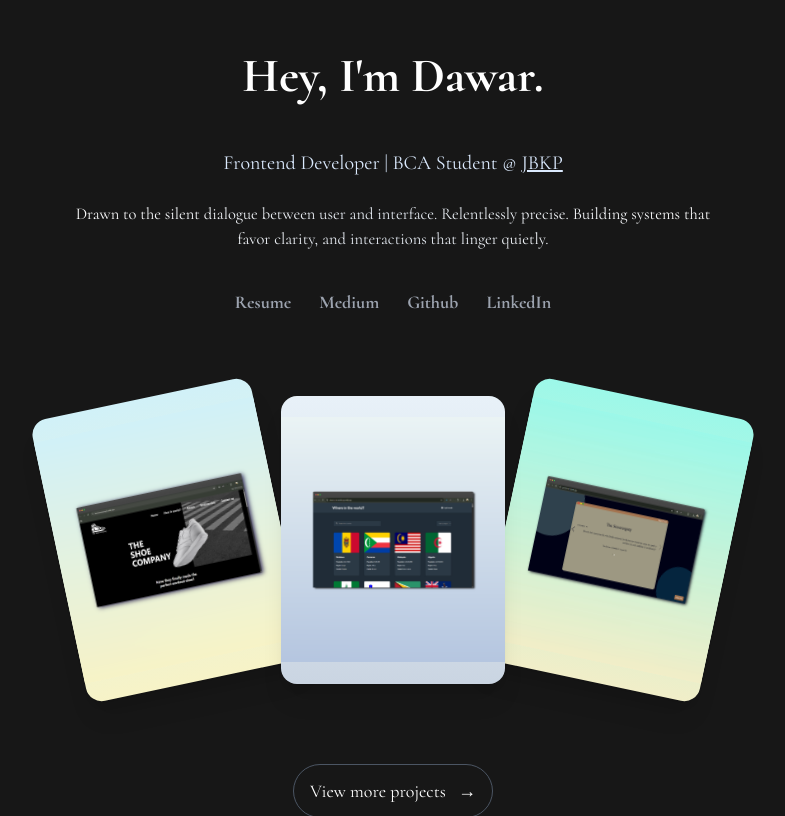
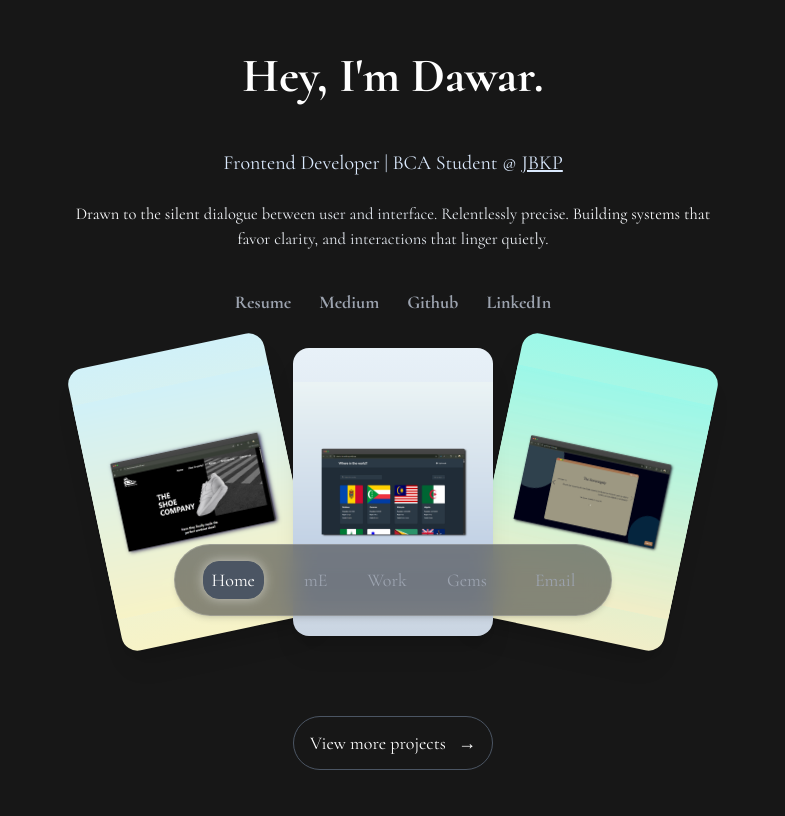
Before and after one commit to Dawar-Anwar-Khan/Dawar-portfolio, a React (Vite) app: page / in a window 1280 px wide. Shown: the part 136-952 px from the top of the page, without its empty margins (247-1032 px from the left). Built offline with nearby package versions, Linux system fonts and the light colour scheme; a web font is replaced by a local one.

Commit message:
menu intialized

```diff
--- a/src/assets/components/Cards.jsx
+++ b/src/assets/components/Cards.jsx
@@ -5,10 +5,10 @@ import image3 from "../images/image3.jpeg";
 
 export default function Cards() {
   return (
-    <section className="py-12  max-w-2xl mx-auto">
+    <section className="py-12 px-9 lg:py-0 max-w-2xl mx-auto">
       <div className=" h-xl">
-        <div className="flex flex-col justify-center items-center md:flex-row">
-          <div className="h-56 md:h-72 w-72 bg-custom-gradient1  rounded-2xl md:-rotate-12 hover:scale-105 transition shadow-xl duration-300 hover:z-20 flex items-center justify-center overflow-hidden">
+        <div className="flex flex-col justify-center items-center lg:flex-row">
+          <div className="h-56 lg:h-72 w-full lg:w-72 bg-custom-gradient1  rounded-2xl lg:-rotate-12 hover:scale-105 transition shadow-xl duration-300 hover:z-20 flex items-center justify-center overflow-hidden">
             <a
               className="bg-custom-gradient1 "
               href="https://theshoecompany0.netlify.app/"
@@ -21,7 +21,7 @@ export default function Cards() {
               />
             </a>
           </div>
-          <div className="h-56 md:h-72 w-72 mt-6 md:mt-0 bg-custom-gradient2  rounded-2xl hover:scale-105 transition duration-300 shadow-xl z-10 flex items-center justify-center overflow-hidden">
+          <div className="h-56 lg:h-72 w-full lg:w-72 mt-6 lg:mt-0 bg-custom-gradient2  rounded-2xl hover:scale-105 transition duration-300 shadow-xl z-10 flex items-center justify-center overflow-hidden">
             <a
               className="bg-custom-gradient2"
               href="https://close-to-the-world-app.netlify.app/"
@@ -34,7 +34,7 @@ export default function Cards() {
               />
             </a>
           </div>
-          <div className="h-56 md:h-72 w-72 mt-6 md:mt-0 bg-custom-gradient3  rounded-2xl md:rotate-12 hover:scale-105 transition shadow-xl duration-300 hover:z-20 flex items-center justify-center overflow-hidden">
+          <div className="h-56 lg:h-72 w-full lg:w-72 mt-6 lg:mt-0 bg-custom-gradient3  rounded-2xl lg:rotate-12 hover:scale-105 transition shadow-xl duration-300 hover:z-20 flex items-center justify-center overflow-hidden">
             <a
               className="bg-custom-gradient3"
               href="https://quoteverse1.netlify.app/"
--- a/src/assets/components/Navbar.jsx
+++ b/src/assets/components/Navbar.jsx
@@ -3,11 +3,9 @@ import { NavLink } from 'react-router'
 
 export default function Navbar() {
 
-  const li = document.querySelector('#li')
-
   return (
-    <div className='mx-auto max-w-[50%] mb-12 sticky z-50 bottom-12 bg-transparent hidden'>
-        <div className=' py-4 px-7 w-fit mx-auto rounded-full border bg-white/10 backdrop-blur-md shadow-md border-b border-white/20'>
+    <div className='mx-auto max-w-[50%] mb-12 sticky z-50 bottom-12 bg-transparent '>
+        <div className=' py-4 px-7 w-fit mx-auto rounded-full border bg-[rgba(64,64,64,0.6)] backdrop-blur-md shadow-md border-b border-white/20 hidden lg:block'>
             <ul className='flex justify-center items-center gap-10 text-gray-400 text-lg'>
                 <NavLink className={({isActive}) => isActive ? 'shadow-[0_0_11px_rgba(255,255,255,0.5)] text-white border border-gray-600  bg-gray-600 rounded-2xl py-1 px-2' : ''} to="/">Home</NavLink>
                 <NavLink className={({isActive}) => isActive ? 'shadow-[0_0_11px_rgba(255,255,255,0.5)] text-white border border-gray-600  bg-gray-600 rounded-2xl py-1 px-2' : ''} to="/me">mE</NavLink>
@@ -16,6 +14,8 @@ export default function Navbar() {
                 <span id='li' className= 'hover:shadow-[0_0_15px_rgba(255,255,255,0.5)] text-gray-400 hover:text-white border-none hover:border hover:border-gray-600 hover:cursor-pointer hover:bg-[#424141] rounded-2xl py-1 px-2'>Email</span>
             </ul>
         </div>
+        <div className='rounded-full border bg-[rgba(64,64,64,0.6)] backdrop-blur-sm shadow-md border-b border-white/20 w-fit mx-auto py-2 px-3 lg:hidden'>Menu</div>
+
     </div>
   )
 }
```
